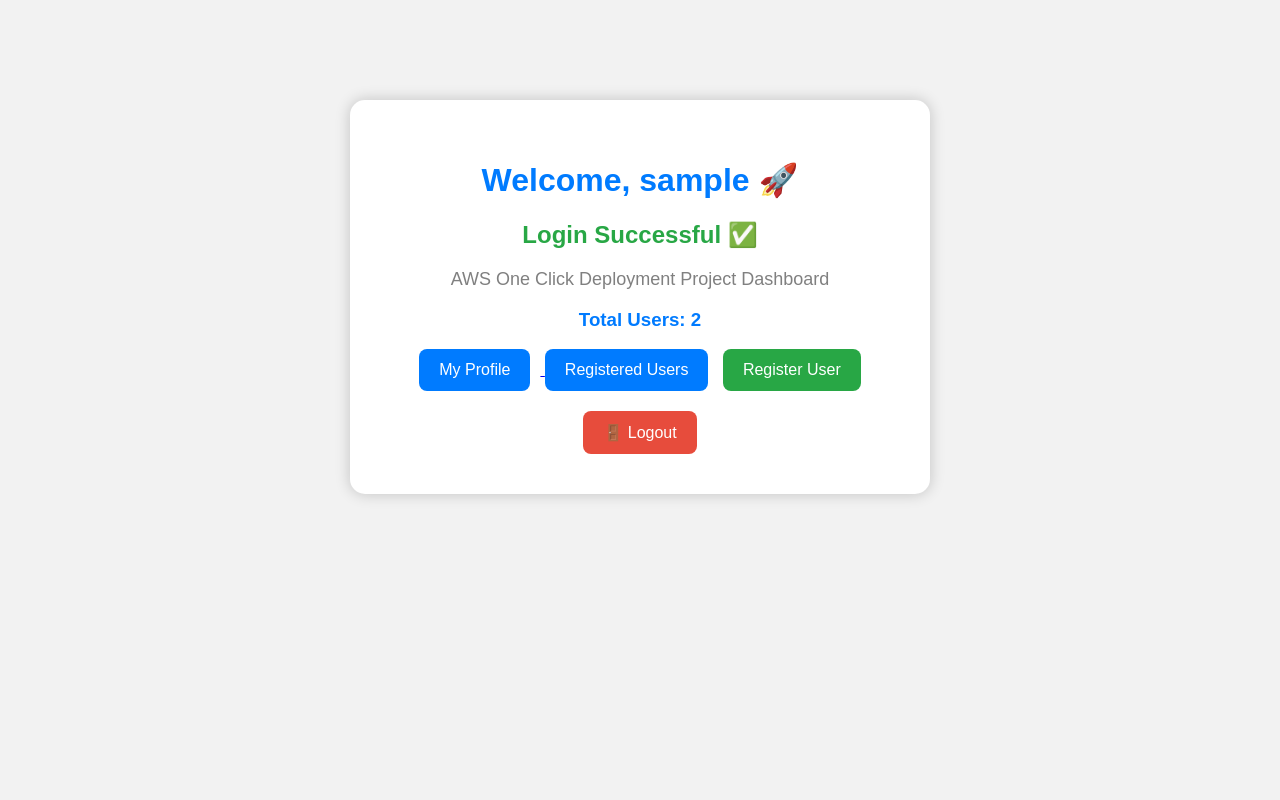
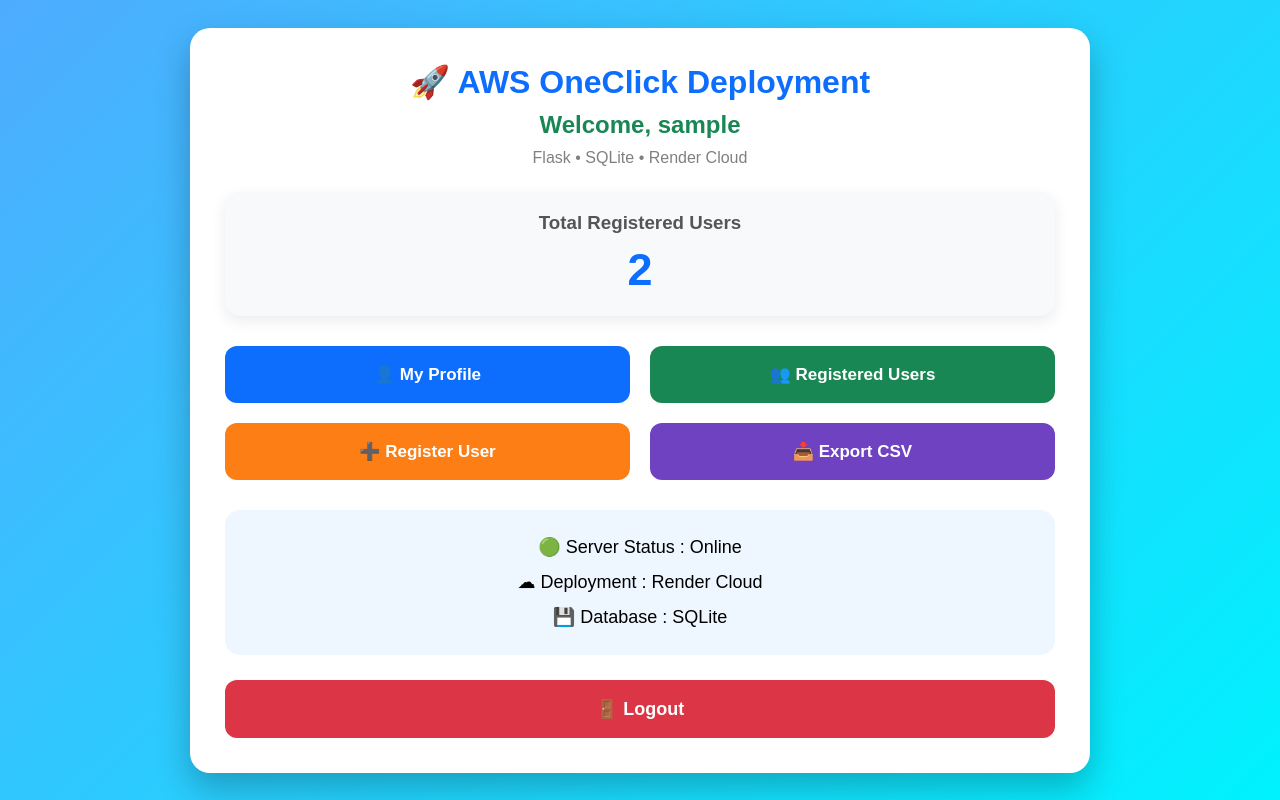
Before and after one commit to sabarishsahanana-beep/aws-oneclick-deployment, a Flask app: page /dashboard in a window 1280 px wide. Run offline with Flask 3, Linux system fonts and the light colour scheme; a user stored in the database is signed in; data comes from the database, SQL or seed files in the repository.

Commit message:
Modern dashboard UI

```diff
--- a/templates/dashboard.html
+++ b/templates/dashboard.html
@@ -1,101 +1,224 @@
 <!DOCTYPE html>
-<html>
+<html lang="en">
 <head>
-    <title>Dashboard</title>
+<meta charset="UTF-8">
+<meta name="viewport" content="width=device-width, initial-scale=1.0">
+<title>AWS OneClick Deployment Dashboard</title>
 
 <style>
-        body{
-            background:#f2f2f2;
-            font-family:Arial, sans-serif;
-            text-align:center;
+
+*{
+    margin:0;
+    padding:0;
+    box-sizing:border-box;
+    font-family:Arial, Helvetica, sans-serif;
 }
 
-        .dashboard-box{
-            width:500px;
+body{
+    background:linear-gradient(135deg,#4facfe,#00f2fe);
+    min-height:100vh;
+    display:flex;
+    justify-content:center;
+    align-items:center;
+}
+
+.dashboard{
+    width:900px;
     background:white;
-            padding:40px;
-            margin:100px auto;
-            border-radius:15px;
-            box-shadow:0px 0px 15px rgba(0,0,0,0.2);
+    border-radius:20px;
+    padding:35px;
+    box-shadow:0px 15px 35px rgba(0,0,0,.25);
 }
 
 h1{
-            color:#007bff;
+    text-align:center;
+    color:#0d6efd;
+    margin-bottom:10px;
 }
 
 h2{
-            color:#28a745;
+    text-align:center;
+    color:#198754;
 }
 
-        p{
-            font-size:18px;
+.subtitle{
+    text-align:center;
     color:gray;
+    margin-top:10px;
+    margin-bottom:25px;
+}
+
+.card{
+    background:#f8f9fa;
+    border-radius:15px;
+    padding:20px;
+    text-align:center;
+    margin-bottom:30px;
+    box-shadow:0 5px 15px rgba(0,0,0,.08);
+}
+
+.card h3{
+    color:#555;
+}
+
+.count{
+    font-size:45px;
+    font-weight:bold;
+    color:#0d6efd;
+    margin-top:10px;
+}
+
+.grid{
+    display:grid;
+    grid-template-columns:repeat(2,1fr);
+    gap:20px;
 }
 
 .btn{
+    width:100%;
+    padding:18px;
+    border:none;
+    border-radius:12px;
+    color:white;
+    font-size:17px;
+    cursor:pointer;
+    transition:.3s;
+    font-weight:bold;
+}
+
+.btn:hover{
+    transform:translateY(-4px);
+    box-shadow:0 8px 20px rgba(0,0,0,.25);
+}
+
+.blue{
+    background:#0d6efd;
+}
+
+.green{
+    background:#198754;
+}
+
+.orange{
+    background:#fd7e14;
+}
+
+.purple{
+    background:#6f42c1;
+}
+
+.status{
+    margin-top:30px;
+    background:#eef7ff;
+    border-radius:15px;
+    padding:20px;
+    text-align:center;
+    line-height:35px;
+    font-size:18px;
+}
+
+.logout{
+    width:100%;
+    margin-top:25px;
+    background:#dc3545;
     color:white;
     border:none;
-            padding:12px 20px;
-            border-radius:8px;
+    padding:18px;
+    border-radius:12px;
     cursor:pointer;
-            font-size:16px;
+    font-size:18px;
+    font-weight:bold;
+    transition:.3s;
 }
 
-        .users-btn{
-            background:#007bff;
-            margin-right:10px;
+.logout:hover{
+    background:#bb2d3b;
+    transform:translateY(-4px);
 }
 
-        .register-btn{
-            background:#28a745;
+a{
+    text-decoration:none;
 }
 
-        .logout-btn{
-            background:#e74c3c;
-            margin-top:20px;
+@media(max-width:768px){
+
+.dashboard{
+    width:95%;
 }
 
-        .users-btn:hover{
-            background:#0069d9;
+.grid{
+    grid-template-columns:1fr;
 }
 
-        .register-btn:hover{
-            background:#218838;
 }
 
-        .logout-btn:hover{
-            background:#c0392b;
-        }
 </style>
+
 </head>
-
 <body>
 
-    <div class="dashboard-box">
+<div class="dashboard">
 
-        <h1>Welcome, {{ session['user'] }} 🚀</h1>
+<h1>🚀 AWS OneClick Deployment</h1>
 
-        <h2>Login Successful ✅</h2>
+<h2>Welcome, {{ session['user'] }}</h2>
 
-        <p>AWS One Click Deployment Project Dashboard</p>
-        <h3 style="color:#007bff;">
+<p class="subtitle">
+Flask • SQLite • Render Cloud
+</p>
 
-            Total Users: {{ total_users }}
-</h3>
+<div class="card">
+
+<h3>Total Registered Users</h3>
+
+<div class="count">
+{{ total_users }}
+</div>
+
+</div>
+
+<div class="grid">
+
 <a href="/profile">
-    <button class="btn users-btn">
-        My Profile
+<button class="btn blue">
+👤 My Profile
 </button>
 </a>
 
-        <a href="/users"><button class="btn users-btn">Registered Users</button></a>
+<a href="/users">
+<button class="btn green">
+👥 Registered Users
+</button>
+</a>
 
-        <a href="/register"><button class="btn register-btn">Register User</button></a>
+<a href="/register">
+<button class="btn orange">
+➕ Register User
+</button>
+</a>
+
+<a href="/export">
+<button class="btn purple">
+📥 Export CSV
+</button>
+</a>
+
+</div>
+
+<div class="status">
+
+<p>🟢 Server Status : Online</p>
+
+<p>☁ Deployment : Render Cloud</p>
+
+<p>💾 Database : SQLite</p>
+
+</div>
 
 <a href="/logout"
 onclick="return confirm('Are you sure you want to logout?')">
 
-            <button class="btn logout-btn">
+<button class="logout">
 🚪 Logout
 </button>
 
```
Lines whose indentation alone changed are shown as unchanged.
